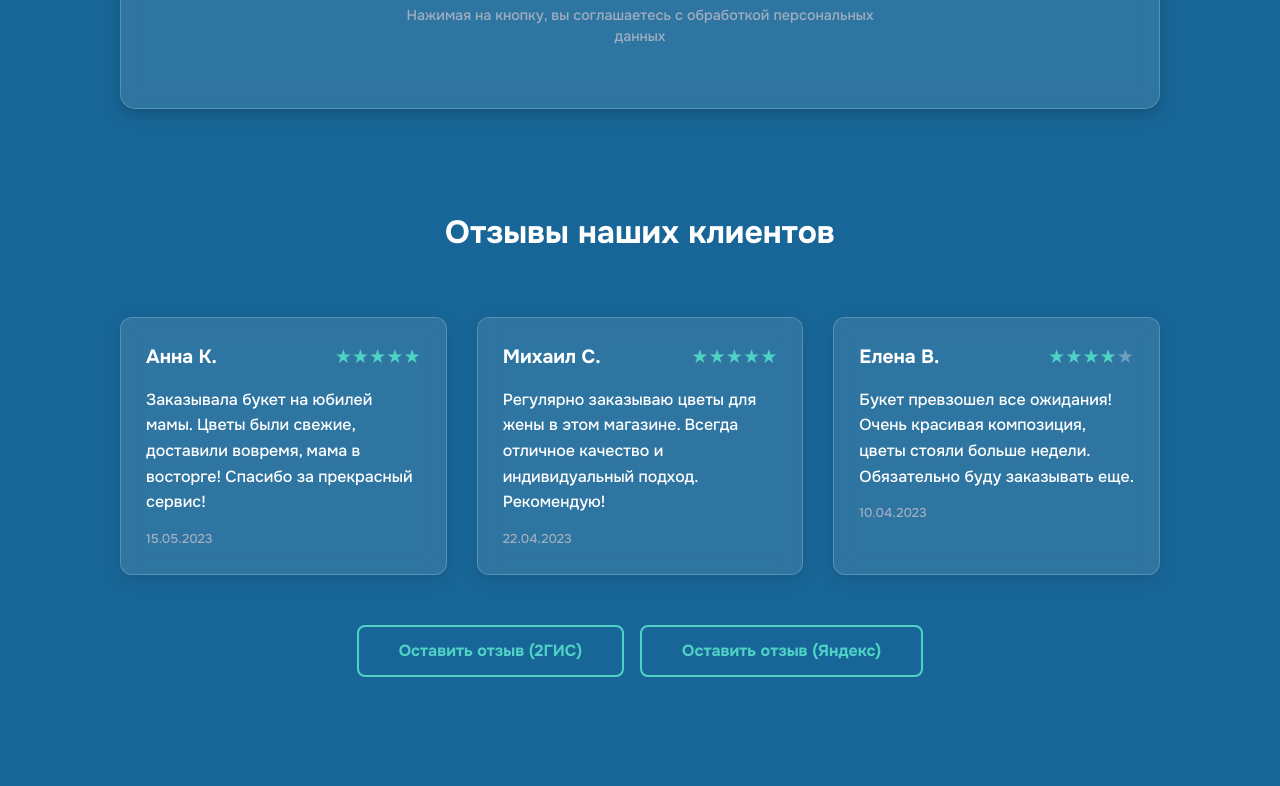
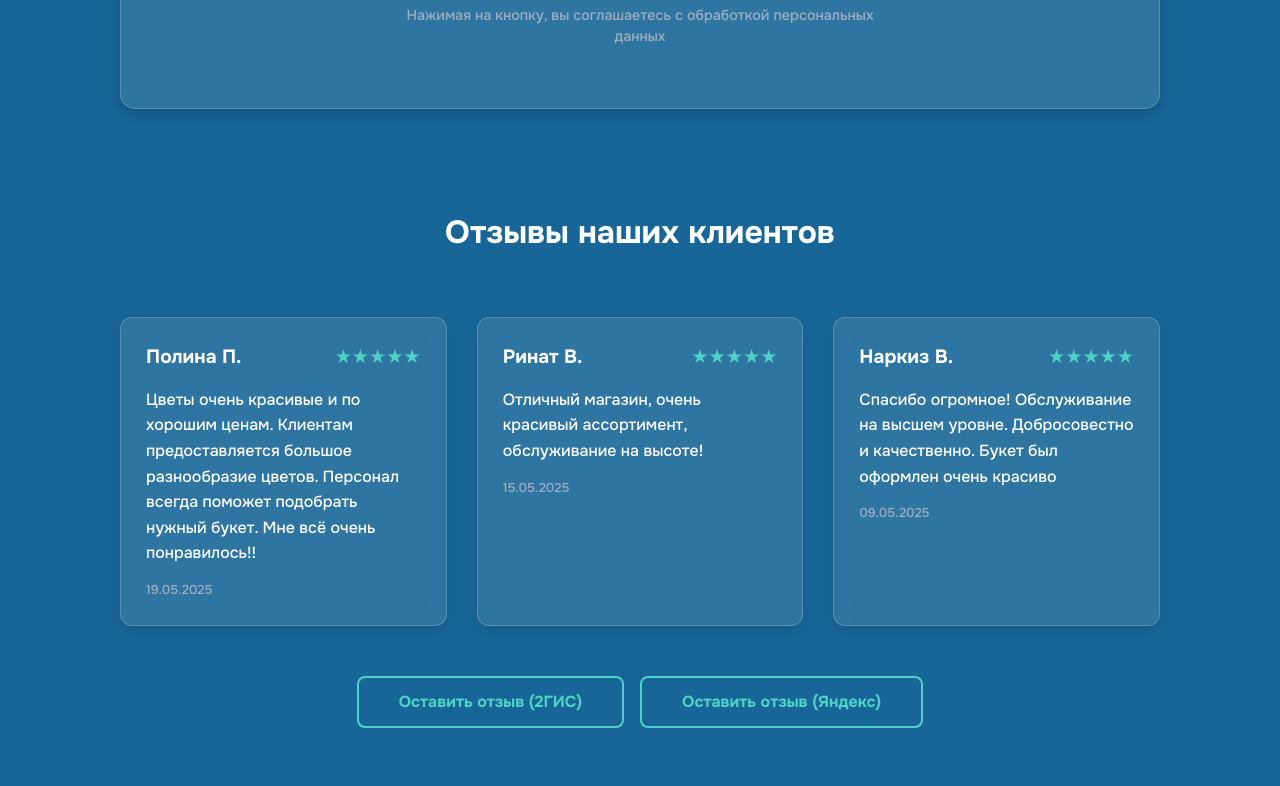
Before and after one commit to TwelveFacedJanus/ninaflowers, a Next.js app in the folder nina/: page / in a window 1280 px wide. Shown: the part 2182-2968 px from the top of the page. Built offline with nearby package versions, Linux system fonts and the light colour scheme; no server answers; the database is empty.

Commit message:
Version 2.2
Some little changes.

```diff
--- a/nina/src/app/page.tsx
+++ b/nina/src/app/page.tsx
@@ -407,24 +407,24 @@ export default function MainPage() {
   const reviews = [
     {
       id: 1,
-      name: "Анна К.",
-      text: "Заказывала букет на юбилей мамы. Цветы были свежие, доставили вовремя, мама в восторге! Спасибо за прекрасный сервис!",
+      name: "Полина П.",
+      text: "Цветы очень красивые и по хорошим ценам. Клиентам предоставляется большое разнообразие цветов. Персонал всегда поможет подобрать нужный букет. Мне всё очень понравилось!!",
       rating: 5,
-      date: "15.05.2023"
+      date: "19.05.2025"
     },
     {
       id: 2,
-      name: "Михаил С.",
-      text: "Регулярно заказываю цветы для жены в этом магазине. Всегда отличное качество и индивидуальный подход. Рекомендую!",
+      name: "Ринат В.",
+      text: "Отличный магазин, очень красивый ассортимент, обслуживание на высоте!",
       rating: 5,
-      date: "22.04.2023"
+      date: "15.05.2025"
     },
     {
       id: 3,
-      name: "Елена В.",
-      text: "Букет превзошел все ожидания! Очень красивая композиция, цветы стояли больше недели. Обязательно буду заказывать еще.",
-      rating: 4,
-      date: "10.04.2023"
+      name: "Наркиз В.",
+      text: "Спасибо огромное! Обслуживание на высшем уровне. Добросовестно и качественно. Букет был оформлен очень красиво",
+      rating: 5,
+      date: "09.05.2025"
     }
   ];
 
@@ -1018,7 +1018,7 @@ export default function MainPage() {
               {
                 icon: '🚚',
                 title: 'Быстрая доставка',
-                description: 'Доставим ваш заказ в течение 2 часов по городу'
+                description: 'Доставим ваш заказ в течение 1 часа по городу'
               },
               {
                 icon: '💰',
```
